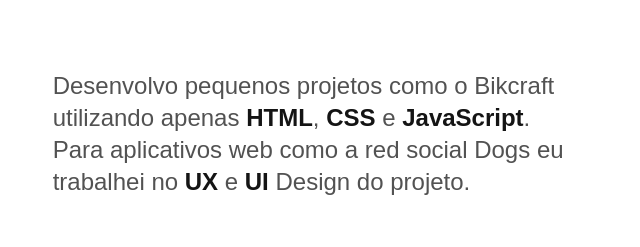
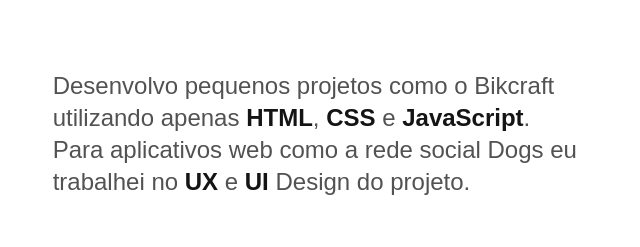
Before and after one commit to Eduardoardo/eduardoardo.github.io, a plain HTML site: page index.html in a window 1280 px wide. Shown: the part 691-938 px from the top of the page, 454-1094 px from the left. Drawn offline with Linux system fonts and the light colour scheme.

Commit message:
mudança no texto

```diff
--- a/index.html
+++ b/index.html
@@ -32,7 +32,7 @@
   <section class="experiencia" id="experiencia" aria-label="Experiência">
     <h2 class="subtitulo">Experiência</h2>
     <div>
-      <p class="experiencia-texto">Desenvolvo pequenos projetos como o Bikcraft utilizando apenas <strong> HTML</strong>, <strong>CSS</strong> e <strong>JavaScript</strong>. Para aplicativos web como a red social Dogs eu trabalhei no <strong>UX</strong> e <strong>UI</strong> Design do projeto.</p>
+      <p class="experiencia-texto">Desenvolvo pequenos projetos como o Bikcraft utilizando apenas <strong> HTML</strong>, <strong>CSS</strong> e <strong>JavaScript</strong>. Para aplicativos web como a rede social Dogs eu trabalhei no <strong>UX</strong> e <strong>UI</strong> Design do projeto.</p>
 
       <div class="empresa">
         <span class="empresa-ano">2023</span>
```
